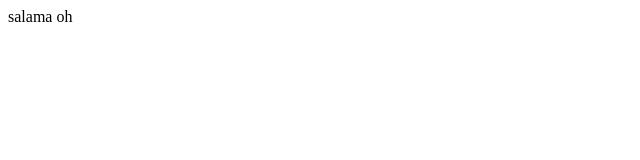
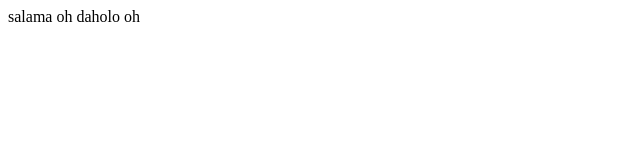
Before and after one commit to Ram-Bryan/AvecB, a plain HTML site: page Index.html in a window 1280 px wide. Shown: the full height of the page, 0-640 px from the left. Drawn offline with Linux system fonts and the light colour scheme.

Commit message:
Kaiza
Signed-off-by: NyHanja <nyhanjaandrianarivony@gmail.com>

```diff
--- a/Index.html
+++ b/Index.html
@@ -6,6 +6,6 @@
     <title>Document</title>
 </head>
 <body>
-    salama oh
+    salama oh daholo oh
 </body>
 </html>
```
